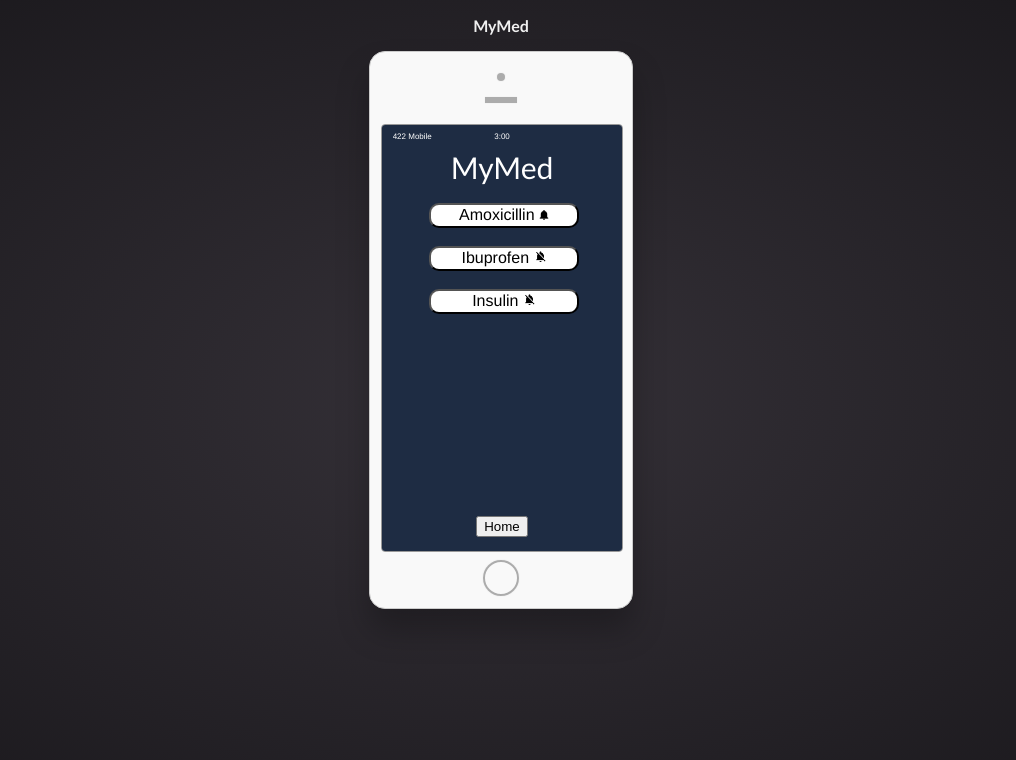
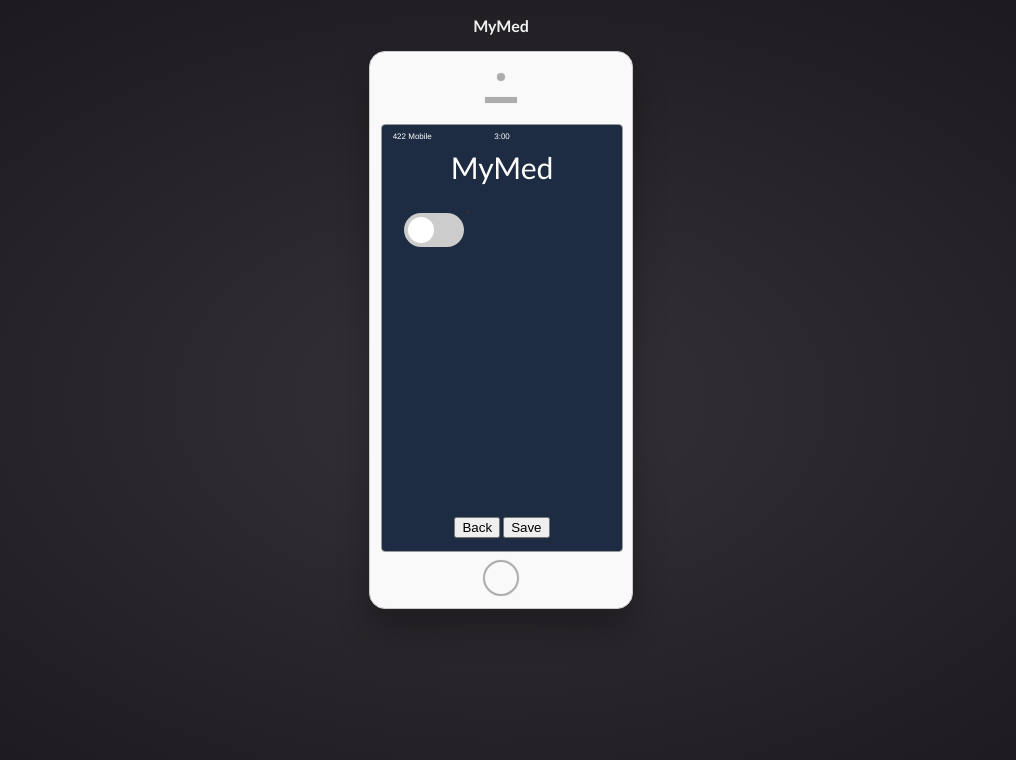
Before and after one commit to seehamrun/MyMed, a plain HTML site: page notifications.html in a window 1280 px wide. Both pictures are taken after a click on the button "Amoxicillin". Shown: the whole page, without its empty margins (139-1155 px from the left). Drawn offline with Linux system fonts and the light colour scheme.

Commit message:
added notification slider

```diff
--- a/notifications.html
+++ b/notifications.html
@@ -1,4 +1,6 @@
 <link rel="stylesheet" href="style.css">
+<script src="lib/jquery-3.1.1.js"></script>
+
 <header>
   <h1>MyMed</h1>
 </header>
@@ -34,9 +36,21 @@
         </div>
       </div>
     </div>
+
+    <div class="page" id="medicineNotification" hidden="true">
+      <label class="switch">
+        <input type="checkbox">
+        <span class="slider round"></span>
+      </label>>
+    </div>
+
     <footer align="center">
       <div id="notificationPageFooter">
         <a href="index.html"><input type='button' class='' name='Home' value="Home"></a>
+      </div>
+      <div id="medNotifFooter" hidden="true">
+        <input onclick="goBackAPage()"type="button" name="Back" value="Back">
+        <input onclick="saveNotifications()"type="Button" name="save" value="Save">
       </div>
     </footer>
   </div>
@@ -48,7 +62,7 @@
 <script src="knownMedicine.js"></script>
 <script src="medicine.js"></script>
 <script>
-  // Reads medicine from local storage and shows it on the page.
+  // Reads medicine from local storage and shows the notifications on the page
   function showMedicine() {
     // Now list out all the medicine content
     container = document.getElementById("notificationsContainer")
@@ -56,10 +70,10 @@
     for (medicine in allMeds) {
       console.log(allMeds[medicine])
       if (allMeds[medicine]["notif"] == "on"){
-        container.innerHTML += "<div align='center'> <button class='medButton' onClick='displaySymptom()' name='" + medicine +"' id = '"+ medicine +"'> " + medicine + "   <img src ='icons/notif.png' height= 10px width = 10px></button> </div><br>"
+        container.innerHTML += "<div align='center'> <button class='medButton' onClick='displayNotificationPage()' name='" + medicine +"' id = '"+ medicine +"'> " + medicine + "   <img src ='icons/notif.png' height= 10px width = 10px></button> </div><br>"
       }
       else {
-        container.innerHTML += "<div align='center'> <button class='medButton' onClick='displaySymptom()' name='" + medicine +"' id = '"+ medicine +"'> " + medicine + "   <img src ='icons/offNotif.png' height= 13px width = 13px ></button> </div><br>"
+        container.innerHTML += "<div align='center'> <button class='medButton' onClick='displayNotificationPage()' name='" + medicine +"' id = '"+ medicine +"'> " + medicine + "   <img src ='icons/offNotif.png' height= 13px width = 13px ></button> </div><br>"
 
       }
 
@@ -68,6 +82,24 @@
     // <button class="button"> <img src ="icons/pill.png" height= "15" width="15"> Medications </button>
   }
 
+//pull up the notification page for each medication
+  function displayNotificationPage(){
+    document.getElementById("notificationsContainer").setAttribute("hidden", "true")
+    $("#medicineNotification").removeAttr("hidden")
+
+    document.getElementById("notificationPageFooter").setAttribute("hidden","true")
+    $("#medNotifFooter").removeAttr("hidden")
+
+  }
+
+  function goBackAPage(){
+    document.getElementById("medicineNotification").setAttribute("hidden", "true")
+    $("#notificationsContainer").removeAttr("hidden")
+
+    document.getElementById("medNotifFooter").setAttribute("hidden","true")
+    $("#notificationPageFooter").removeAttr("hidden")
+  }
+
   loadMedicine()
   showMedicine();
   </script>
--- a/style.css
+++ b/style.css
@@ -276,3 +276,68 @@ th{
 td{
   vertical-align: middle;
 }
+
+/*https://www.w3schools.com/howto/howto_css_switch.asp*/
+/* The switch - the box around the slider */
+.switch {
+  position: relative;
+  display: inline-block;
+  width: 60px;
+  height: 34px;
+}
+
+/* Hide default HTML checkbox */
+.switch input {
+  opacity: 0;
+  width: 0;
+  height: 0;
+}
+
+/* The slider */
+.slider {
+  position: absolute;
+  cursor: pointer;
+  top: 0;
+  left: 0;
+  right: 0;
+  bottom: 0;
+  background-color: #ccc;
+  -webkit-transition: .4s;
+  transition: .4s;
+}
+
+.slider:before {
+  position: absolute;
+  content: "";
+  height: 26px;
+  width: 26px;
+  left: 4px;
+  bottom: 4px;
+  background-color: white;
+  -webkit-transition: .4s;
+  transition: .4s;
+}
+
+input:checked + .slider {
+  /*background-color: #2196F3;*/
+  background-color: Green;
+}
+
+input:focus + .slider {
+  box-shadow: 0 0 1px #2196F3;
+}
+
+input:checked + .slider:before {
+  -webkit-transform: translateX(26px);
+  -ms-transform: translateX(26px);
+  transform: translateX(26px);
+}
+
+/* Rounded sliders */
+.slider.round {
+  border-radius: 34px;
+}
+
+.slider.round:before {
+  border-radius: 50%;
+}
```
Also changed, not shown: mySymptoms.html (+12 -8 lines).
